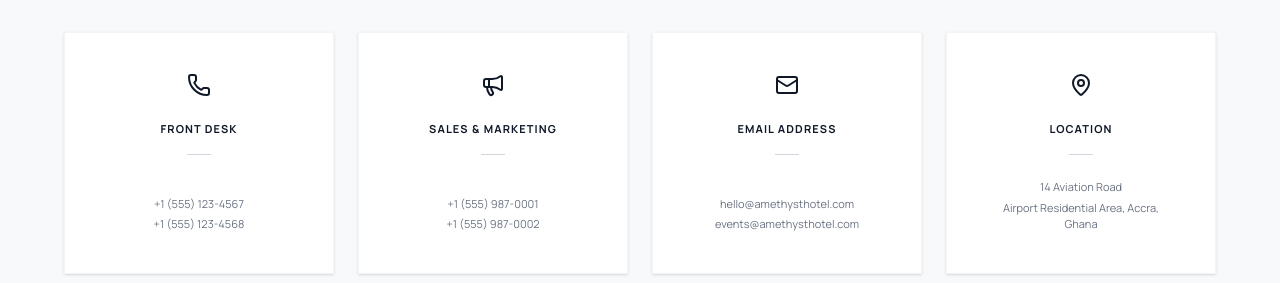
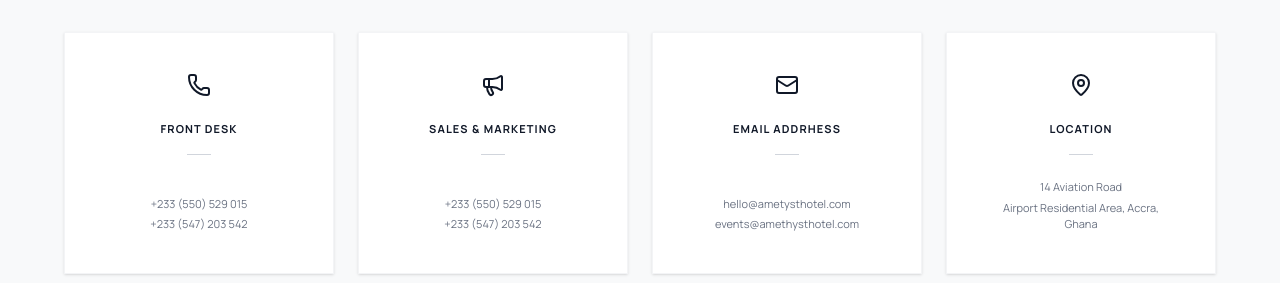
Before and after one commit to dkwadwokp-dev/amethyst-frontend, a React (Vite) app: page /contact in a window 1280 px wide. Shown: the part 1320-1603 px from the top of the page. Built offline with nearby package versions, Linux system fonts and the light colour scheme; a web font is replaced by a local one; what @react-pdf/renderer would draw is missing.

Commit message:
Contact changes

```diff
--- a/src/features/contact/ui/contact-info-cards.tsx
+++ b/src/features/contact/ui/contact-info-cards.tsx
@@ -7,17 +7,17 @@
     {
       icon: <Phone className="w-6 h-6" />,
       title: "FRONT DESK",
-      lines: ["+1 (555) 123-4567", "+1 (555) 123-4568"],
+      lines: ["+233 (550) 529 015", "+233 (547) 203 542"],
     },
     {
       icon: <Megaphone className="w-6 h-6" />,
       title: "SALES & MARKETING",
-      lines: ["+1 (555) 987-0001", "+1 (555) 987-0002"],
+      lines: ["+233 (550) 529 015", "+233 (547) 203 542"],
     },
     {
       icon: <Mail className="w-6 h-6" />,
-      title: "EMAIL ADDRESS",
-      lines: ["hello@amethysthotel.com", "events@amethysthotel.com"],
+      title: "EMAIL ADDRhESS",
+      lines: ["hello@ametysthotel.com", "events@amethysthotel.com"],
     },
     {
       icon: <MapPin className="w-6 h-6" />,
```
